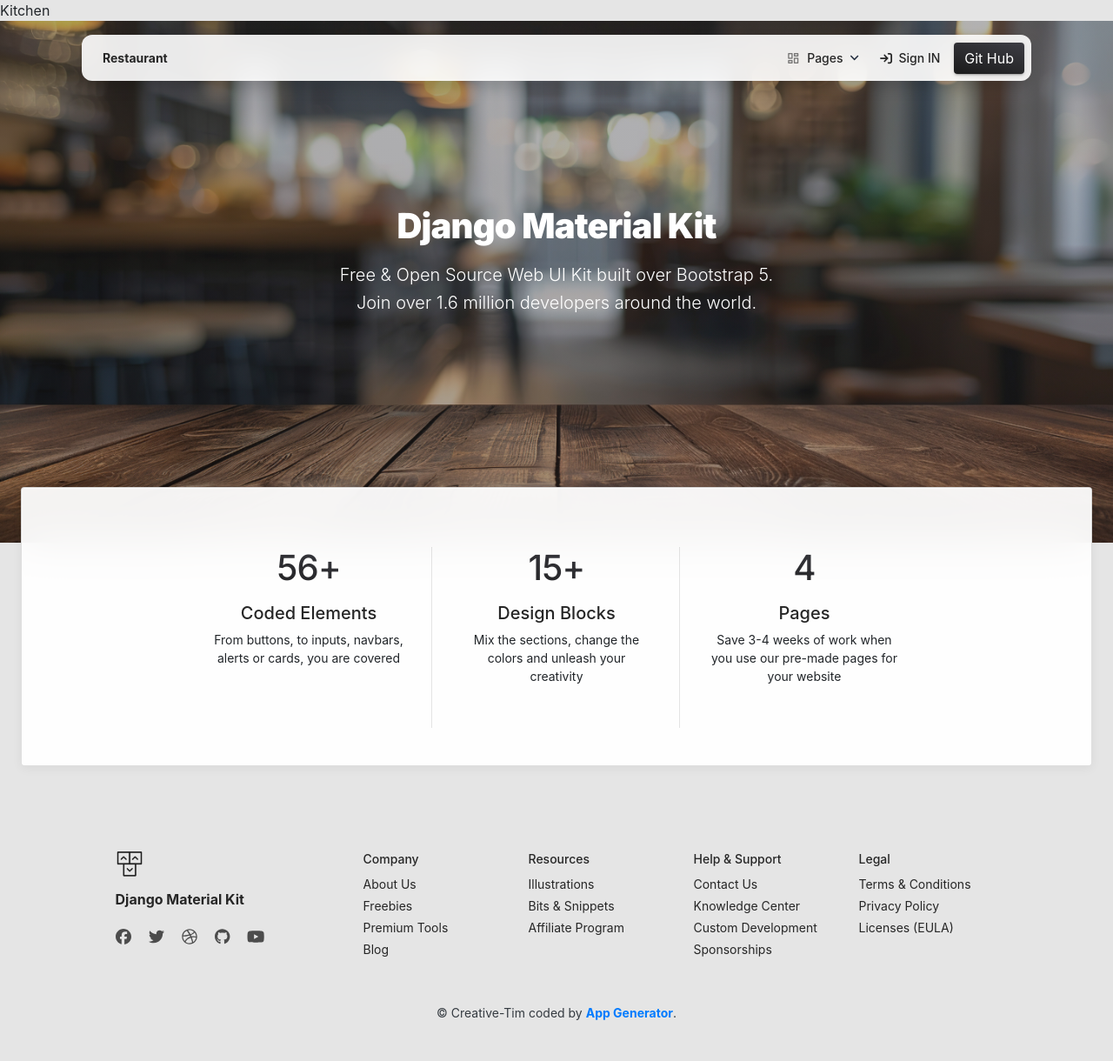
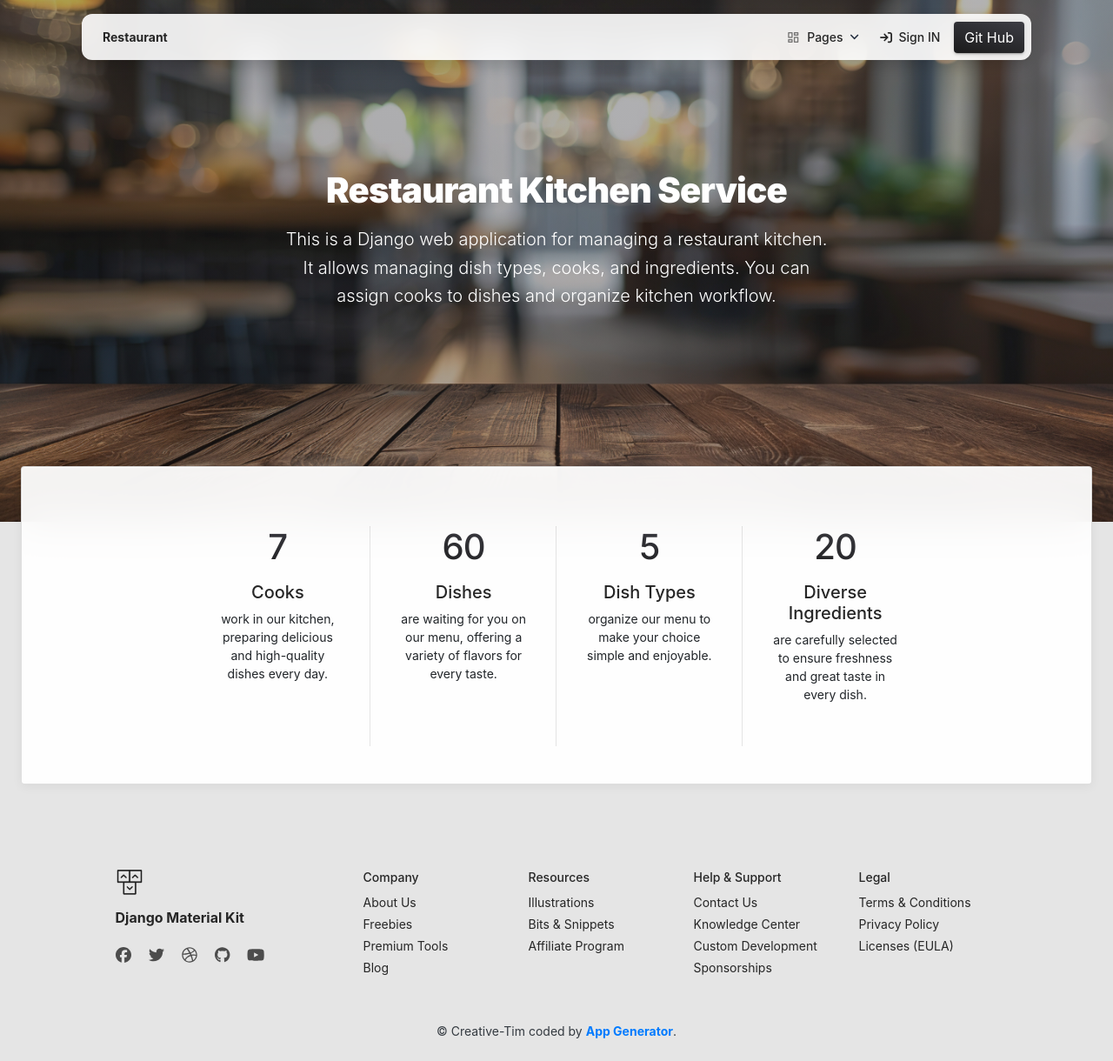
Before and after one commit to VolodymyrHavrylenko/restaurant-kitchen-service, a Django app: page / in a window 1280 px wide. Shown: the whole page at 87% size. Before the commit the page ends 1173 px from the top, so only its background shows below. Run offline with Django 5.2, Linux system fonts and the light colour scheme; data comes from the database, SQL or seed files in the repository; some libraries are stand-ins or nearby versions.

Commit message:
feat: redesign index page with updated stats and presentation

```diff
--- a/templates/base.html
+++ b/templates/base.html
@@ -48,12 +48,9 @@
 
 <head>
   {% include "includes/head.html" %}
+{% block title %}{% endblock %}
   {% block extra_style %}{% endblock extra_style %}
 </head>
-
-{% block title %}
-  <title>Kitchen</title>
-{% endblock %}
 
   <meta charset="utf-8">
   <meta name="viewport" content="width=device-width, initial-scale=1">
--- a/templates/includes/head.html
+++ b/templates/includes/head.html
@@ -4,8 +4,6 @@
 <meta name="viewport" content="width=device-width, initial-scale=1, shrink-to-fit=no">
 <link rel="apple-touch-icon" sizes="76x76" href="{% static "assets/img/apple-icon.png" %}">
 <link rel="icon" type="image/png" href="{% static "assets/img/favicon.png" %}">
-
-<title>Django Material Kit - Open-Source Starter</title>
 
 <link rel="canonical" href="https://app-generator.dev/product/material-kit/django/" />
 
--- a/templates/kitchen/Index.html
+++ b/templates/kitchen/Index.html
@@ -1,20 +1,7 @@
-{#{% extends "base.html" %}#}
-{#{% block content %}#}
-{#<h1>Home page</h1>#}
-{#<h3>In our restaurant we have:</h3>#}
-{#<ul>#}
-{#  <li>{{ cooks }} professional cooks.</li>#}
-{#  <li>{{ dishes }} very delicious dishes.</li>#}
-{#  <li>Ingredients: {{ ingredients }}</li>#}
-{#  <li>{{ types_of_dishes }} types of dishes.</li>#}
-{#</ul>#}
-{#<p>You have visited this page {{ num_visits }} time{{ num_visits|pluralize }}.</p>#}
-{#{% endblock %}#}
-
 {% extends "base.html" %}
 {% load static %}
 {% block title %}
-Kitchen
+  <title>Restaurant Kitchen Service</title>
 {% endblock %}
 
 {% block body %}index-page bg-gray-200{% endblock body %}
@@ -22,14 +9,16 @@ Kitchen
 {% block content %}
 
   <header class="header-2">
-    <div class="page-header min-vh-75 relative" style="background-image: url('{% static "assets/img/bg-landing_my.png" %}')">
+    <div class="page-header min-vh-75 relative"
+         style="background-image: url('{% static "assets/img/bg-landing_my.png" %}')">
       <span class="mask bg-gradient-dark opacity-4"></span>
       <div class="container">
         <div class="row">
           <div class="col-lg-7 text-center mx-auto">
-            <h1 class="text-white font-weight-black pt-3 mt-n5">Django Material Kit</h1>
-            <p class="lead text-white mt-3">Free & Open Source Web UI Kit built over Bootstrap 5. <br /> Join over 1.6
-              million developers around the world. </p>
+            <h1 class="text-white font-weight-black pt-3 mt-n5">Restaurant Kitchen Service</h1>
+            <p class="lead text-white mt-3">This is a Django web application for managing a restaurant kitchen.
+              It allows managing dish types, cooks, and ingredients.
+              You can assign cooks to dishes and organize kitchen workflow. </p>
           </div>
         </div>
       </div>
@@ -43,32 +32,58 @@ Kitchen
         <div class="row">
           <div class="col-lg-9 mx-auto py-3">
             <div class="row">
-              <div class="col-md-4 position-relative">
+
+              <div class="col-12 col-sm-6 col-md-3 position-relative">
                 <div class="p-3 text-center">
-                  <h1 class="text-gradient text-dark"><span id="state1" countTo="56">0</span>+</h1>
-                  <h5 class="mt-3">Coded Elements</h5>
-                  <p class="text-sm font-weight-normal">From buttons, to inputs, navbars, alerts or cards, you are
-                    covered</p>
-                </div>
-                <hr class="vertical dark">
-              </div>
-              <div class="col-md-4 position-relative">
-                <div class="p-3 text-center">
-                  <h1 class="text-gradient text-dark"> <span id="state2" countTo="15">0</span>+</h1>
-                  <h5 class="mt-3">Design Blocks</h5>
-                  <p class="text-sm font-weight-normal">Mix the sections, change the colors and unleash your creativity
+                  <h1 class="text-gradient text-dark">
+                    <span id="state1" countTo={{ cooks }}>0</span>
+                  </h1>
+                  <h5 class="mt-3">Cooks</h5>
+                  <p class="text-sm font-weight-normal">
+                    work in our kitchen, preparing delicious and high-quality dishes every day.
                   </p>
                 </div>
                 <hr class="vertical dark">
               </div>
-              <div class="col-md-4">
+
+              <div class="col-12 col-sm-6 col-md-3 position-relative">
                 <div class="p-3 text-center">
-                  <h1 class="text-gradient text-dark" id="state3" countTo="4">0</h1>
-                  <h5 class="mt-3">Pages</h5>
-                  <p class="text-sm font-weight-normal">Save 3-4 weeks of work when you use our pre-made pages for your
-                    website</p>
+                  <h1 class="text-gradient text-dark">
+                    <span id="state2" countTo={{ dishes }}>0</span>
+                  </h1>
+                  <h5 class="mt-3">Dishes</h5>
+                  <p class="text-sm font-weight-normal">
+                    are waiting for you on our menu, offering a variety of flavors for every taste.
+                  </p>
+                </div>
+                <hr class="vertical dark">
+              </div>
+
+              <div class="col-12 col-sm-6 col-md-3 position-relative">
+                <div class="p-3 text-center">
+                  <h1 class="text-gradient text-dark">
+                    <span id="state3" countTo={{ types_of_dishes }}>0</span>
+                  </h1>
+                  <h5 class="mt-3">Dish Types</h5>
+                  <p class="text-sm font-weight-normal">
+                    organize our menu to make your choice simple and enjoyable.
+                  </p>
+                </div>
+                <hr class="vertical dark">
+              </div>
+
+              <div class="col-12 col-sm-6 col-md-3 position-relative">
+                <div class="p-3 text-center">
+                  <h1 class="text-gradient text-dark">
+                    <span id="state4" countTo={{ ingredients }}>0</span>
+                  </h1>
+                  <h5 class="mt-3"> Diverse Ingredients</h5>
+                  <p class="text-sm font-weight-normal">
+                    are carefully selected to ensure freshness and great taste in every dish.
+                  </p>
                 </div>
               </div>
+
             </div>
           </div>
         </div>
@@ -119,7 +134,17 @@ Kitchen
               countUp2.start();
           } else {
               console.error(countUp2.error);
-    };
+          }
+          ;
+      }
+      if (document.getElementById('state4')) {
+          const countUp2 = new CountUp('state4', document.getElementById("state4").getAttribute("countTo"));
+          if (!countUp2.error) {
+              countUp2.start();
+          } else {
+              console.error(countUp2.error);
+          }
+          ;
       }
   </script>
 
```
Lines whose indentation alone changed are shown as unchanged.
